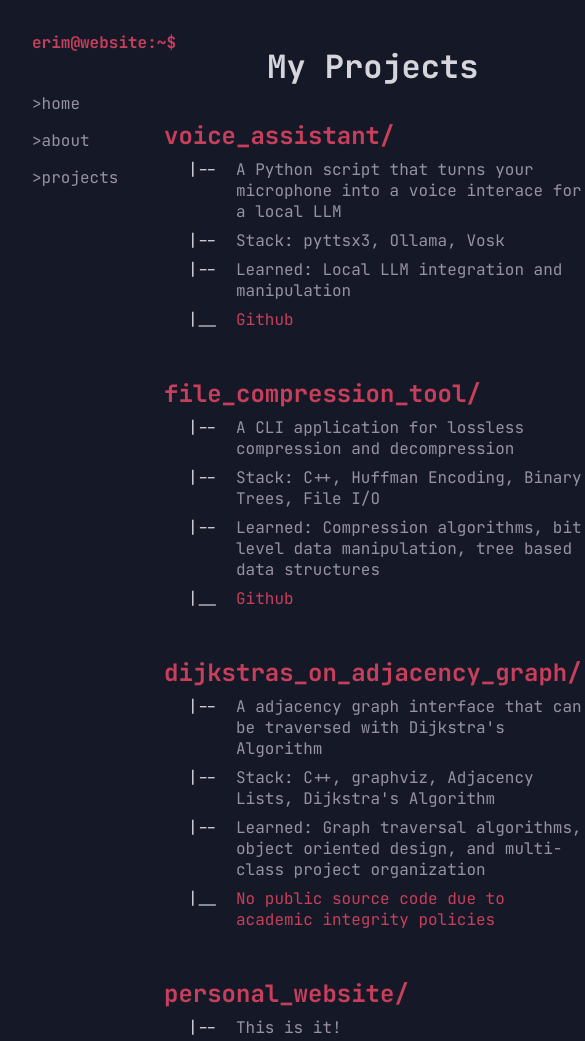
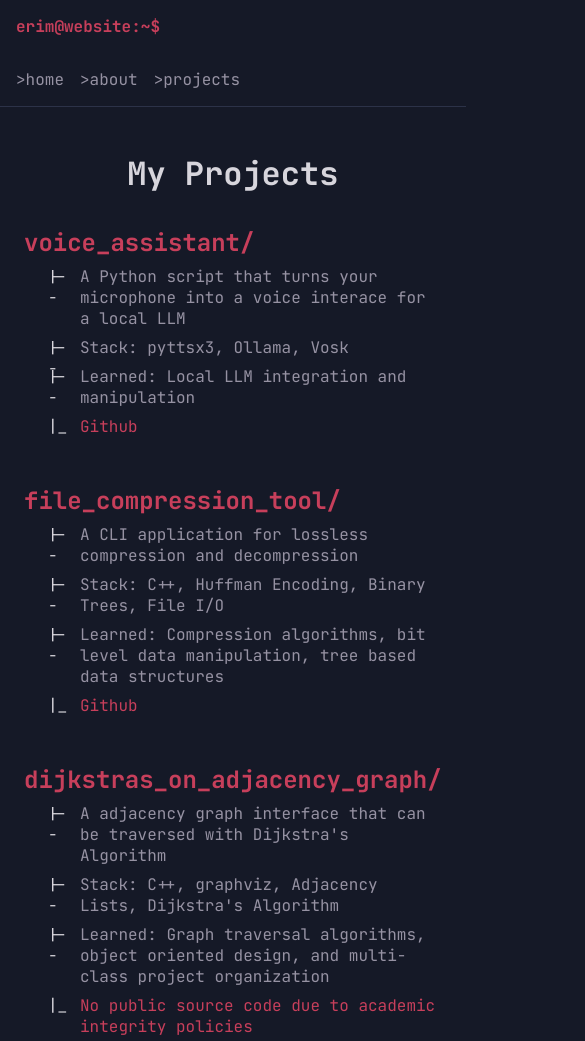
Before and after one commit to McSpeedys/erimesenoglu.github.io, a plain HTML site: page projects.html in a window 390 px wide. Shown: the top 1041 px of the page, 585 px wide, since content can reach past the window. Drawn offline with Linux system fonts and the light colour scheme.

Commit message:
Updated mobile layout.

```diff
--- a/design.css
+++ b/design.css
@@ -144,12 +144,39 @@ h1{
 /* Additional code so that site layout does not break on mobile. */
 @media(max-width: 800px){
   body{
-    grid-template-columns: 140px 1fr;
+    grid-template-columns: 1fr;
   }
 
   .sidebar{
+    padding: 1rem;
     border-right: none;
     border-bottom: 1px solid var(--border);
+  }
+
+  .sidebar ul{
+    display: flex;
+    flex-wrap: wrap;
+    gap: 1rem;
+  }
+
+  .sidebar a{
+    padding: 0;
+  }
+
+  .recommendation-grid{
+    grid-template-columns: 1fr;
+  }
+
+  .project li{
+    padding-left: 2rem;
+  }
+
+  .project li::before{
+    width: 1.5rem;
+  }
+
+  .project li:last-child::before{
+    content: "|_";
   }
 
   main{
```
